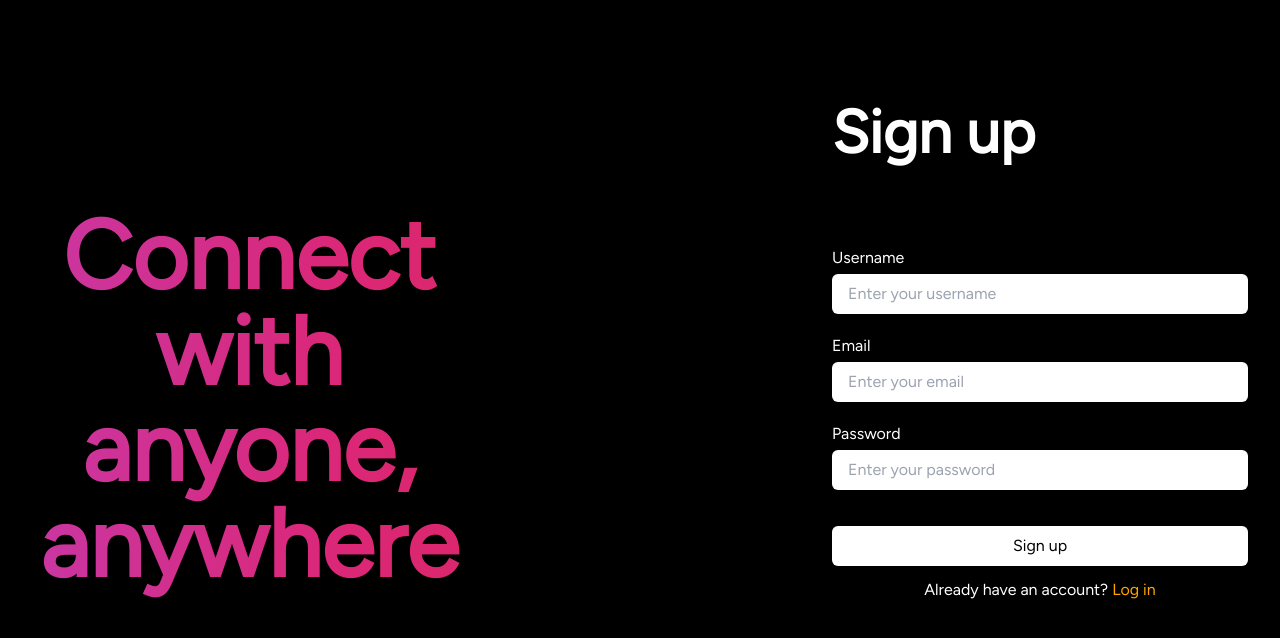
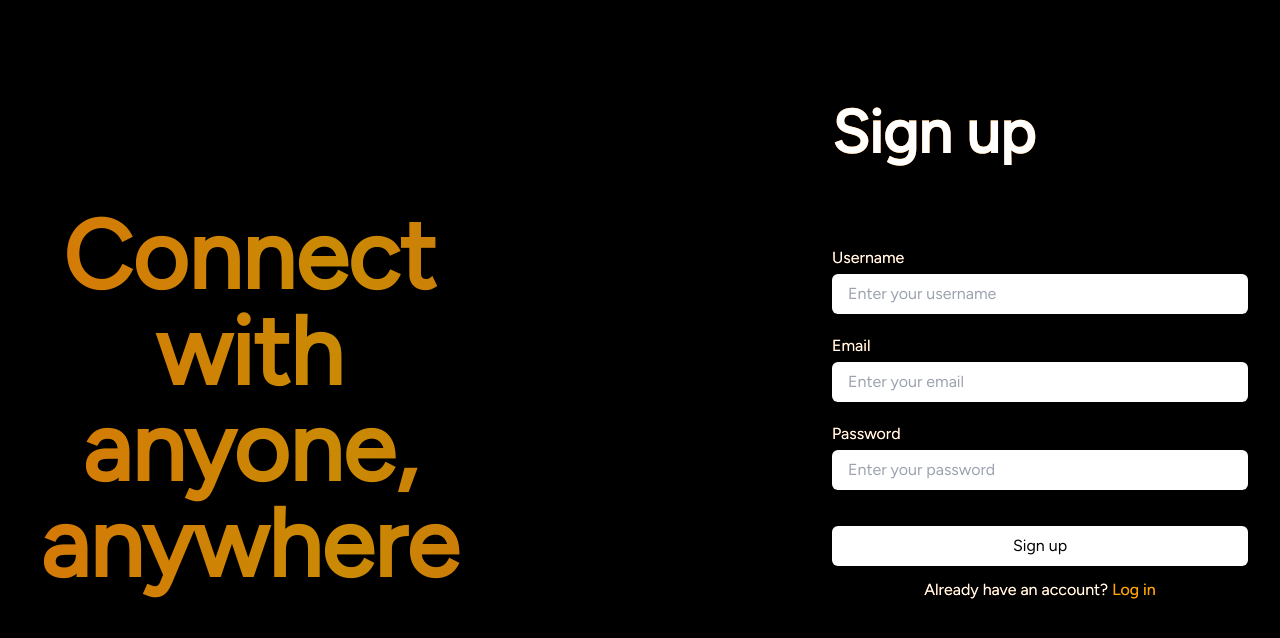
Before and after one commit to jakubtrzpiot/mern-p2p2, a React (Create React App) app in the folder client/: page / in a window 1280 px wide. Shown: the top 638 px of the page. Built offline with nearby package versions, Linux system fonts and the light colour scheme; no server answers.

Commit message:
add homepage style

```diff
--- a/client/src/components/SignupForm.js
+++ b/client/src/components/SignupForm.js
@@ -28,7 +28,7 @@ const schema = yup
   .required();
 
 export const SignupForm = (props) => {
-  const { className } = props;
+  const { formContainer, signUpText } = props;
   const {
     register,
     handleSubmit,
@@ -45,8 +45,10 @@ export const SignupForm = (props) => {
   };
 
   return (
-    <div className={`max-w-md w-full py-12 px-4 ${className}`}>
-      <p className="text-white font-bold text-6xl mb-20">Sign up</p>
+    <div className={`max-w-md w-full py-12 px-4 ${formContainer}`}>
+      <p className={`text-white font-bold text-6xl mb-20 ${signUpText}`}>
+        Sign up
+      </p>
       <form onSubmit={handleSubmit(onSubmit)} className="flex flex-col gap-2">
         <Input
           register={{ ...register('username') }}
@@ -67,7 +69,7 @@ export const SignupForm = (props) => {
           isPassword
         />
         <p className="text-white">{errors.password?.message}</p>
-        <Button className="mt-5 mb-3" content="Sign up" />
+        <Button className="mt-5 mb-3 text-black" content="Sign up" />
       </form>
       <div className="text-white text-center">
         Already have an account?{' '}
--- a/client/src/pages/Home.js
+++ b/client/src/pages/Home.js
@@ -18,28 +18,28 @@ export const Home = (props) => {
 
   return (
     <div className="flex w-full h-full p-4 flex-col items-center justify-center lg:flex-row lg:justify-between lg:max-w-[1280px] lg:mx-auto">
-      <h1 className="text-6xl font-extrabold text-center px-6 pb-16 pt-20 md:text-8xl md:py-12 text-transparent bg-clip-text bg-[length:400%] animate-bg-animation bg-gradient-to-r from-purple-500 via-pink-600 to-red-600">
+      <h1 className="text-6xl font-extrabold text-center px-6 pb-16 pt-20 md:text-8xl md:py-12 text-transparent bg-clip-text bg-[length:400%] animate-bg-animation bg-gradient-to-r from-orange-600 via-yellow-600 to-red-600">
         <p>Connect</p> <p>with</p> <p>anyone,</p> <p>anywhere</p>
       </h1>
       <div className="flex flex-col md:hidden">
         <Link to="/signup">
           <Button
-            className="py-6 px-10 text-xl w-full bg-black text-white"
+            className="py-6 px-10 text-xl w-full text-transparent bg-clip-text bg-[length:400%] animate-bg-animation bg-gradient-to-r from-orange-600 via-yellow-600 to-red-600"
             content="Join us today!"
           />
         </Link>
-        <Hr
-          content="or"
-          className="self-center w-full py-3 text-transparent bg-clip-text bg-gradient-to-r from-purple-400 to-pink-600"
-        />
+        <Hr content="or" className="self-center w-full py-3" />
         <Link to="/login">
           <Button
-            className="py-6 px-10 text-xl w-full bg-black text-white"
+            className="py-6 px-10 text-xl w-full text-transparent bg-clip-text bg-[length:400%] animate-bg-animation bg-gradient-to-r from-orange-600 via-yellow-600 to-red-600"
             content="Sign in!"
           />
         </Link>
       </div>
-      <SignupForm className="hidden md:block lg:-mt-24" />
+      <SignupForm
+        formContainer="hidden w-full text-transparent bg-clip-text bg-[length:400%] animate-bg-animation bg-gradient-to-r from-orange-600 via-yellow-600 to-red-600 md:block lg:-mt-24"
+        signUpText="w-full text-transparent bg-clip-text bg-[length:400%] animate-bg-animation bg-gradient-to-r from-orange-600 via-yellow-600 to-red-600"
+      />
     </div>
   );
 };
```
